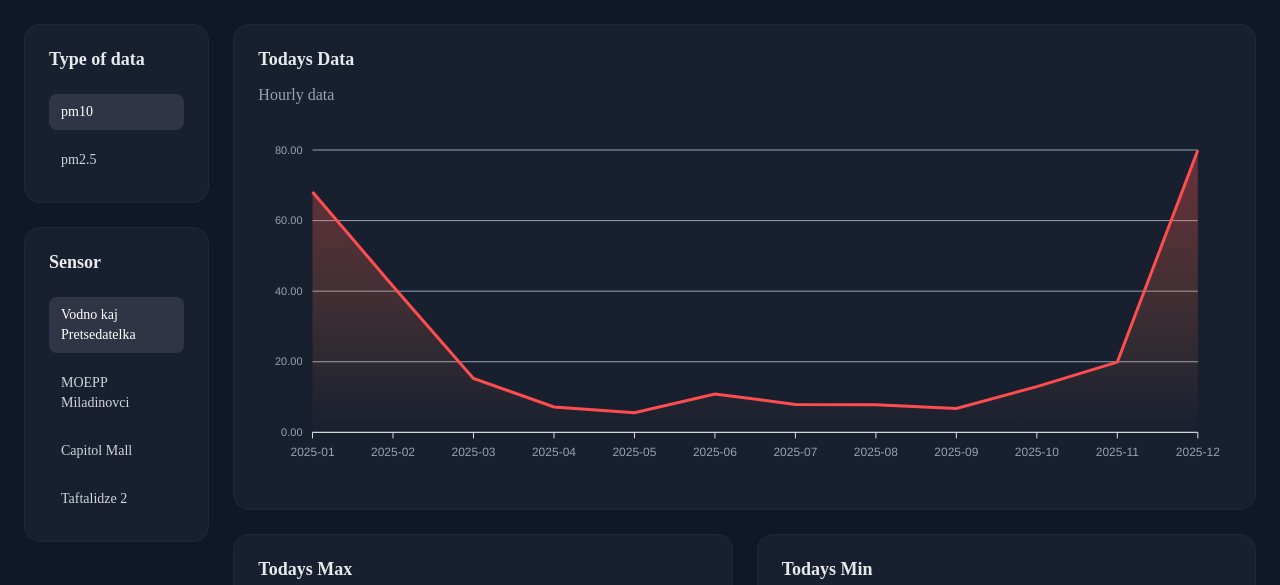
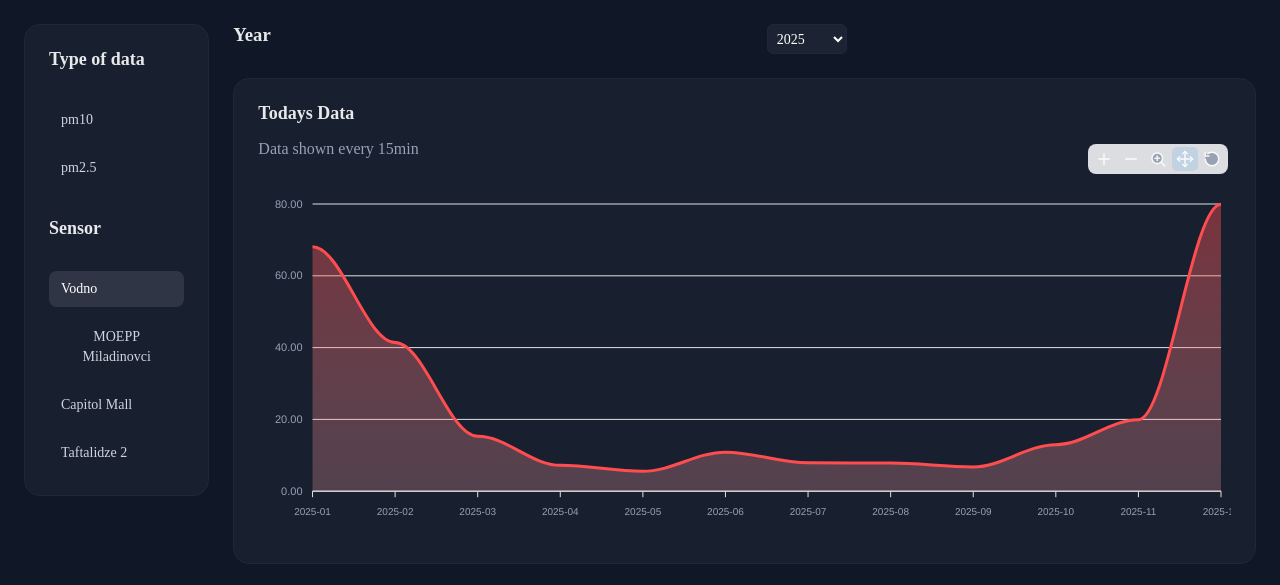
Before and after one commit to PollutionVisualizationApp/PollutionApp, a website: page dashboard.html in a window 1280 px wide. Shown: the top 585 px of the page. Drawn offline with nearby package versions, Linux system fonts and the light colour scheme; a web font is replaced by a local one.

Commit message:
Fixed chart problem with null & added filters for selecting year

```diff
--- a/dashboard.html
+++ b/dashboard.html
@@ -28,26 +28,37 @@
 -->
 
 <div class="grid">
-        <div class="menuType">
-            <div class="card">
+    <div class="menuType card">
         <h3>Type of data</h3>
         <div class="buttonContainer" id="typeButtons">
             <button data-type="pm10" type="button">pm10</button>
             <button data-type="pm25" type="button">pm2.5</button>
         </div>
+
+
+        <div id="timeframeSection" style="display: none; margin-top: 15px;">
+            <h3>Timeframe</h3>
+            <select id="timeframeSelect" class="custom-select small-select">
+                <option value="monthly" selected>Monthly</option>
+                <option value="weekly">Weekly</option>
+                <option value="daily">Daily</option>
+            </select>
         </div>
-            <div class="card">
         <h3>Sensor</h3>
         <div class="buttonContainer" id="sensorButtons">
             <!-- Копчиња за сензори ќе се креираат динамично со JS -->
         </div>
     </div>
-        </div>
-
     <div class="plotContainer">
+        <h3>Year</h3>
+        <select id="yearSelect" class="custom-select small-select">
+            <option value="2024">2024</option>
+            <option value="2025" selected>2025</option>
+            <option value="2026">2026</option>
+        </select>
         <div class="plotCard card">
             <h3>Todays Data</h3>
-                 <p class="subHead">Hourly data</p>
+            <p class="subHead">Data shown every 15min</p>
             <div id="chart"></div>
         </div>
         <div class="card minMax">
--- a/scripts/mainchart.js
+++ b/scripts/mainchart.js
@@ -1,213 +1,188 @@
-// window.addEventListener('load', function () {
-//   var options = {
-//     series: [{
-//       name: "pm10",
-//       data: [10, 41, 35, 51, 49, 62, 69, 91, 148]
-//     }],
-//     chart: {
-//       height: 350,
-//       type: 'area',
-//       zoom: { enabled: false },
-//       toolbar: { show: false },
-//       foreColor: '#98a2b3'
-//     },
-//     colors: ['#ff4d4f'],
-//     dataLabels: { enabled: false },
-//     stroke: {
-//       curve: 'straight',
-//       width: 3
-//     },
-//     tooltip: {
-//     theme: 'dark', // or 'light'
-//     style: {
-//         fontSize: '12px'
-//     },
-//     },
-//     grid: {
-//       borderColor: '#98a2b3'
-//     },
-//     fill: {
-//       type: 'gradient',
-//       gradient: {
-//         shade: 'light',
-//         type: 'vertical',
-//         shadeIntensity: 0.4,
-//         gradientToColors: ['#ff9f43'],
-//         opacityFrom: 0.6,
-//         opacityTo: 0.05,
-//         stops: [0, 100]
-//       }
-//     },
-//     xaxis: {
-//       categories: ['Jan', 'Feb', 'Mar', 'Apr', 'May', 'Jun', 'Jul', 'Aug', 'Sep'],
-//       labels: {
-//         style: { colors: '#98a2b3' }
-//       }
-//     },
-//     yaxis: {
-//       labels: {
-//         style: { colors: '#98a2b3' }
-//       }
-//     }
-//   };
-//
-//   var chart = new ApexCharts(document.querySelector("#chart"), options);
-//   chart.render();
-// });
+let sensorData = [];
+let chartInstance;
+let selectedSensors = [];
+let selectedType = 'pm10';
+let selectedYear = '2025';
+let selectedTimeframe = 'monthly';
 
-let sensorData;
-let chartInstance;
-let selectedSensor;
-let selectedType = 'pm10';
-const colors  = ['#ff4d4f', '#fdb022', '#039855'];
-const options = {
-    series: [],
-    chart: { height: 350, type: 'area', zoom: { enabled: false }, toolbar: { show: false }, foreColor: '#98a2b3' },
-    // colors: ,
-    dataLabels: { enabled: false },
-    stroke: { curve: 'straight', width: 3 },
-    tooltip: { theme: 'dark', style: { fontSize: '12px' } },
-    grid: { borderColor: '#98a2b3' },
-    fill: { type: 'gradient',
-      gradient: { shade: 'light', type: 'vertical', shadeIntensity: 0.4,
-        gradientToColors: ['#ff9f43'], opacityFrom: 0.6, opacityTo: 0.05, stops: [0,100] }
-      },
-    xaxis: { categories: null, labels: { style: { colors: '#98a2b3' } } },
-    yaxis: { labels: { style: { colors: '#98a2b3' } } }
+const sensorNames = {
+    "3568aa20-235a-408c-861b-279c9f4d7709": "Vodno",
+    "1002": "MOEPP Miladinovci",
+    "6c6a9ef6-85f9-45c0-9e01-0c9d2fb87bc2": "Capitol Mall",
+    "fef6bc74-bf86-4874-9531-51b033580379": "Taftalidze 2"
 };
 
-// Превод на SensorId -> пријателско име
-const sensorNames = {
-  "3568aa20-235a-408c-861b-279c9f4d7709": "Vodno kaj Pretsedatelka",
-  "1002": "MOEPP Miladinovci",
-  "6c6a9ef6-85f9-45c0-9e01-0c9d2fb87bc2": "Capitol Mall",
-  "fef6bc74-bf86-4874-9531-51b033580379":"Taftalidze 2"
-};
-
-// Вчитување JSON
 fetch('img/data/MOEPP-Miladinovci_Taftalidze 2_Capitol Mall_monthly_avg_pm.json')
     .then(response => response.json())
     .then(data => {
-      // Само за 2025 година
-      sensorData = data.filter(d => d.Year == 2025);
-
-      // Креирање бутони за сензори
-      const sensors = [...new Set(sensorData.map(d => d.SensorId))];
-      const container = document.getElementById('sensorButtons');
-      sensors.forEach((sensor, i) => {
-        const btn = document.createElement('input');
-        const label = document.createElement('label');
-
-        btn.type = "checkbox";
-        btn.id = sensor;
-        btn.name = "location";
-        if(i==0){
-            btn.checked = true; // go selektira prviot senzor
-          }
-        // btn.dataset.sensor = sensor;
-        label.setAttribute("for", sensor);
-        label.textContent = btn.textContent = sensorNames[sensor] || sensor;
-        btn.addEventListener('change', (e) => {
-          console.log(getSelectedSensors().length);
-            if (e.target.type === 'checkbox') {
-              if (getSelectedSensors().length > 3){
-                e.target.checked = false; // zabranuva check na poveke od 3 senzori
-                return;
-              }
-              if(getSelectedSensors().length < 1) {
-                e.target.checked = true;
-                return;
-              }
-            }
-          selectedSensor = sensor;
-          highlightButtons(container, btn);
-
-          updateChart(selectedType, selectedSensor);
-        });
-        container.appendChild(btn);
-        container.appendChild(label);
+        sensorData = data;
+        initDashboard();
     });
 
-      // Почетен сензор
-      selectedSensor = sensors[0];
-      highlightButtons(container, container.children[0]);
+function initDashboard() {
+    const sensorContainer = document.getElementById('sensorButtons');
+    const sensors = [...new Set(sensorData.map(d => d.SensorId))];
 
-      // Почетен график
-      updateChart(selectedType, selectedSensor);
+    sensors.forEach(sensor => {
+        const btn = document.createElement('button');
+        btn.textContent = sensorNames[sensor] || sensor;
+        btn.dataset.sensor = sensor;
+        btn.addEventListener('click', () => toggleSensor(sensor, btn));
+        sensorContainer.appendChild(btn);
     });
 
-// Бутони за PM тип
-const typeContainer = document.getElementById('typeButtons');
+    selectedSensors = [sensors[0]];
+    if (sensorContainer.children[0]) sensorContainer.children[0].classList.add('active');
+
+    setupFilters();
+    updateChart();
+}
+
+function setupFilters() {
+    document.getElementById('yearSelect').addEventListener('change', (e) => {
+        selectedYear = e.target.value;
+        document.getElementById('timeframeSection').style.display = (selectedYear === '2026') ? 'block' : 'none';
+        updateChart();
+    });
+
+    document.getElementById('timeframeSelect').addEventListener('change', (e) => {
+        selectedTimeframe = e.target.value;
+        updateChart();
+    });
+
     document.querySelectorAll('#typeButtons button').forEach(btn => {
         btn.addEventListener('click', () => {
             selectedType = btn.dataset.type;
-    highlightButtons(typeContainer, btn);
-    changeType(selectedType);
+            highlightButtons(document.getElementById('typeButtons'), btn);
+            updateChart();
         });
     });
-const firstTypeBtn = document.querySelector('#typeButtons button');
-highlightButtons(typeContainer, firstTypeBtn);
-
-function changeType(selectedType){
-  options.series=[];
-  chartInstance.updateSeries(options.series);
-  getSelectedSensors().forEach(s=>updateChart(selectedType, s))
-}
-// Функција за ажурирање на график
-function updateChart(type, sensor) {
-  // console.log(
-  //   options.series.map(s=>s.id)
-  // )
-
-    const filtered = sensorData.filter(d => d.Type === type && d.SensorId === sensor);
-    filtered.sort((a,b) => (a.Year*12 + a.Month) - (b.Year*12 + b.Month));
-
-    const categories = filtered.map(d => `${d.Year}-${String(d.Month).padStart(2,'0')}`);
-    const values = filtered.map(d => {
-    const n = Number(d.MonthlyAvg.toFixed(2));
-    return isNaN(n) ? null : n;
-  });
-    console.log(values);
-    const color = colors.filter(c=>!options.series.map(s=>s.color).includes(c))[0]; // ja naogja prvata slobodna boja
-    // console.log(s);
-
-    if(!options.series.map(s=>s.id).includes(sensor)){
-      options.series.push({
-            name: sensorNames[sensor],
-            id: sensor,
-            data: values,
-            color: color
-          });
-    }else{
-      let idx = options.series.map(s=>s.id).indexOf(sensor);
-      options.series.splice(idx, 1);
 }
 
-  const allCategories = Array.from(new Set(
-    options.series.flatMap(s => s.data.map((v,i) => categories[i]))
-  ));
-  options.xaxis.categories = allCategories; // ima problem so kategoriite deka falat podatoci izmegu nekoj meseci moze da se resi dokolku se stavat null vrednosti za tie meseci
+function toggleSensor(sensorId, btn) {
+    const index = selectedSensors.indexOf(sensorId);
+    if (index > -1) {
+        if (selectedSensors.length > 1) {
+            selectedSensors.splice(index, 1);
+            btn.classList.remove('active');
+        }
+    } else if (selectedSensors.length < 3) {
+        selectedSensors.push(sensorId);
+        btn.classList.add('active');
+    }
+    updateChart();
+}
 
-  if(chartInstance) {
-    // chartInstance.updateOptions(options);
-    // chartInstance.updateSeries(options.series);
-    chartInstance.updateOptions({
-      series: options.series,
-      xaxis: { categories: options.xaxis.categories }
+function updateChart() {
+    let categories = [];
+    let timeframeKey = "";
+    let xRange = undefined;
+    let startZoom = 0;
+    let endZoom = 0;
+
+    if (selectedYear === '2026') {
+        if (selectedTimeframe === 'daily') {
+            categories = Array.from({length: 31}, (_, i) => `Day ${i + 1}`);
+            timeframeKey = "Day";
+            xRange = 7;
+        } else if (selectedTimeframe === 'weekly') {
+            timeframeKey = "Week";
+            xRange = 4; // Покажи 4 недели одеднаш
+
+            // Креирање категории во формат: 2026-01 до 2026-02
+            categories = Array.from({length: 52}, (_, i) => {
+                const weekNum = i + 1;
+                // Груба пресметка на месеци за приказ на оската
+                const startMonth = Math.ceil(weekNum / 4.33);
+                const endMonth = Math.ceil((weekNum + 1) / 4.33);
+                return `${selectedYear}-${String(startMonth).padStart(2, '0')} to ${selectedYear}-${String(endMonth > 12 ? 12 : endMonth).padStart(2, '0')}`;
             });
 
+            // Зумирај на тековниот месец (денес е јануари според системот)
+            const currentMonth = new Date().getMonth() + 1;
+            startZoom = Math.max(0, (currentMonth - 1) * 4);
+            endZoom = startZoom + 4;
+
+        } else {
+            categories = Array.from({length: 12}, (_, i) => `${selectedYear}-${String(i + 1).padStart(2, '0')}`);
+            timeframeKey = "Month";
+        }
+    } else {
+        categories = Array.from({length: 12}, (_, i) => `${selectedYear}-${String(i + 1).padStart(2, '0')}`);
+        timeframeKey = "Month";
+    }
+
+    const allSeries = selectedSensors.map(sensorId => {
+        const chartData = categories.map((_, index) => {
+            const timeValue = index + 1;
+            const found = sensorData.find(d =>
+                d.SensorId === sensorId &&
+                d.Year == selectedYear &&
+                d.Type === selectedType &&
+                // Оваа линија долу е клучна:
+                (d[timeframeKey] == timeValue)
+            );
+
+            // Проверка за двата можни клучa: Value или MonthlyAvg
+            if (found) {
+                const val = found.Value !== undefined ? found.Value : found.MonthlyAvg;
+                return parseFloat(val).toFixed(2);
+            }
+            return null;
+        });
+        return { name: sensorNames[sensorId] || sensorId, data: chartData };
+    });
+
+    const options = {
+        series: allSeries,
+        chart: {
+            id: 'main-chart',
+            height: 350,
+            type: 'area',
+            background: 'transparent',
+            foreColor: '#98a2b3',
+            toolbar: {
+                show: true,
+                autoSelected: 'pan',
+                tools: { pan: true, zoom: true, reset: true, download: false }
+            }
+        },
+        colors: ['#ff4d4f', '#00e396', '#008ffb'],
+        stroke: { curve: 'smooth', width: 3 },
+        xaxis: {
+            categories: categories,
+            range: xRange,
+            labels: {
+                rotate: -45,
+                style: { fontSize: '10px' },
+                trim: true
+            }
+        },
+        yaxis: {
+            labels: { formatter: (val) => val ? parseFloat(val).toFixed(2) : "0.00" }
+        },
+        tooltip: { theme: 'dark' },
+        dataLabels: { enabled: false },
+        legend: { position: 'top', labels: { colors: '#fff' } }
+    };
+
+    if (chartInstance) {
+        chartInstance.updateOptions(options);
     } else {
         chartInstance = new ApexCharts(document.querySelector("#chart"), options);
         chartInstance.render();
     }
+
+    setTimeout(() => {
+        if (selectedTimeframe === 'weekly' && selectedYear === '2026') {
+            ApexCharts.exec('main-chart', 'zoomX', startZoom + 1, endZoom);
+        } else if (xRange) {
+            const lastIndex = categories.length;
+            ApexCharts.exec('main-chart', 'zoomX', lastIndex - xRange + 1, lastIndex);
         }
-
-// Функција за highlight на избран бутон
+    }, 200);
+}
 function highlightButtons(container, activeBtn) {
     Array.from(container.children).forEach(btn => btn.classList.remove('active'));
     activeBtn.classList.add('active');
 }
-
-function getSelectedSensors(){
-    return [...document.querySelectorAll('input[name="location"]:checked')].map(i=>i.id);
-}
--- a/style/dashboardStyle.css
+++ b/style/dashboardStyle.css
@@ -6,8 +6,8 @@
 }
 
 body{
-     margin: 0;
-     background: var(--color-gray-900);
+    margin: 0;
+    background: var(--color-gray-900);
 }
 h1, h2, h3{
     font-weight: var(--font-weight-bold);
@@ -54,7 +54,7 @@ h1, h2, h3{
     margin: 0;
 }
 .minMax{
-     display: flex;
+    display: flex;
     flex-direction: column;
     gap: calc(var(--spacing) * 6);
 }
@@ -71,7 +71,7 @@ h1, h2, h3{
     transition: all .3s;
 }
 .bad{
-            background-color: color-mix(in oklab, var(--color-error-500) 15%, transparent);
+    background-color: color-mix(in oklab, var(--color-error-500) 15%, transparent);
 }
 .bad, .bad *{
     color: var(--color-error-500);
@@ -99,7 +99,7 @@ h1, h2, h3{
     grid-column: 1/3;
     display: flex;
     flex-direction: column;
-    gap: calc(var(--spacing) * 6);
+    gap: calc(var(--spacing) * 8);
     height: fit-content;
 }
 .buttonContainer{
@@ -109,7 +109,7 @@ h1, h2, h3{
     gap: calc(var(--spacing) * 3);
     height: fit-content;
 }
-.menuType button, .menuType label{
+.menuType button{
     color: var(--color-gray-300);
     background-color: transparent;
     border: 0;
@@ -126,24 +126,13 @@ h1, h2, h3{
     padding-block: calc(var(--spacing) * 2);
     font-size: var(--text-theme-sm);
     line-height: var(--tw-leading, var(--text-theme-sm--line-height));
+    --tw-font-weight: var(--font-weight-medium);
     font-weight: var(--font-weight-medium);
     transition: all .15s;
 }
-.menuType button:hover, .menuType label:hover{
+.menuType button:hover{
 
     background-color: color-mix(in oklab, var(--color-white) 5%, transparent);
-}
-.menuType input[type="checkbox"]{
-    display: none;
-}
-.menuType input[type="checkbox"]:checked + label{
-    background-color: color-mix(in oklab, var(--color-white) 10%, transparent);
-    color: var(--color-white);
-}
-.menuType .card{
-    display: flex;
-    flex-direction: column;
-    gap: calc(var(--spacing) * 6);
 }
 @media screen and (max-width: 1118px) {
     .menuType{
@@ -152,17 +141,50 @@ h1, h2, h3{
     .plotContainer {
         grid-column: 1 / 13;
     }
+}
+@media screen and (max-width: 340px) {
 
-}
-@media screen and (max-width: 420px) {
-    .minMax{
-            grid-column: 1/3;
-        }
 }
 button.active {
     background-color: color-mix(in oklab, var(--color-white) 10%, transparent);
     color: var(--color-white);
 }
-#chart{
-    min-height: 350px;
+/* Year i periodi css */
+.custom-select {
+    background: rgba(255, 255, 255, 0.05);
+    color: white;
+    border: 1px solid var(--color-gray-800);
+    padding: 8px;
+    border-radius: var(--radius-md);
+    width: 100%;
+    outline: none;
+    cursor: pointer;
 }
+.custom-select option {
+    background: var(--color-gray-900);
+}
+#yearSelect.small-select {
+    width: fit-content !important;
+    min-width: 80px;
+    display: inline-block;
+    padding: 2px 5px !important;
+    height: 30px;
+    font-size: 14px;
+    margin-left: 10px;
+}
+
+/* Контејнерот каде што е насловот Year и самиот селект */
+.plotContainer > h3 {
+    display: inline-block;
+    vertical-align: middle;
+}
+
+.apexcharts-toolbar {
+    top: -30px !important; /* Го поместува малку над графикот */
+}
+.apexcharts-toolbar svg {
+    fill: #98a2b3 !important;
+}
+.apexcharts-toolbar svg:hover {
+    fill: #ffffff !important;
+}
```
Lines whose indentation alone changed are shown as unchanged.
